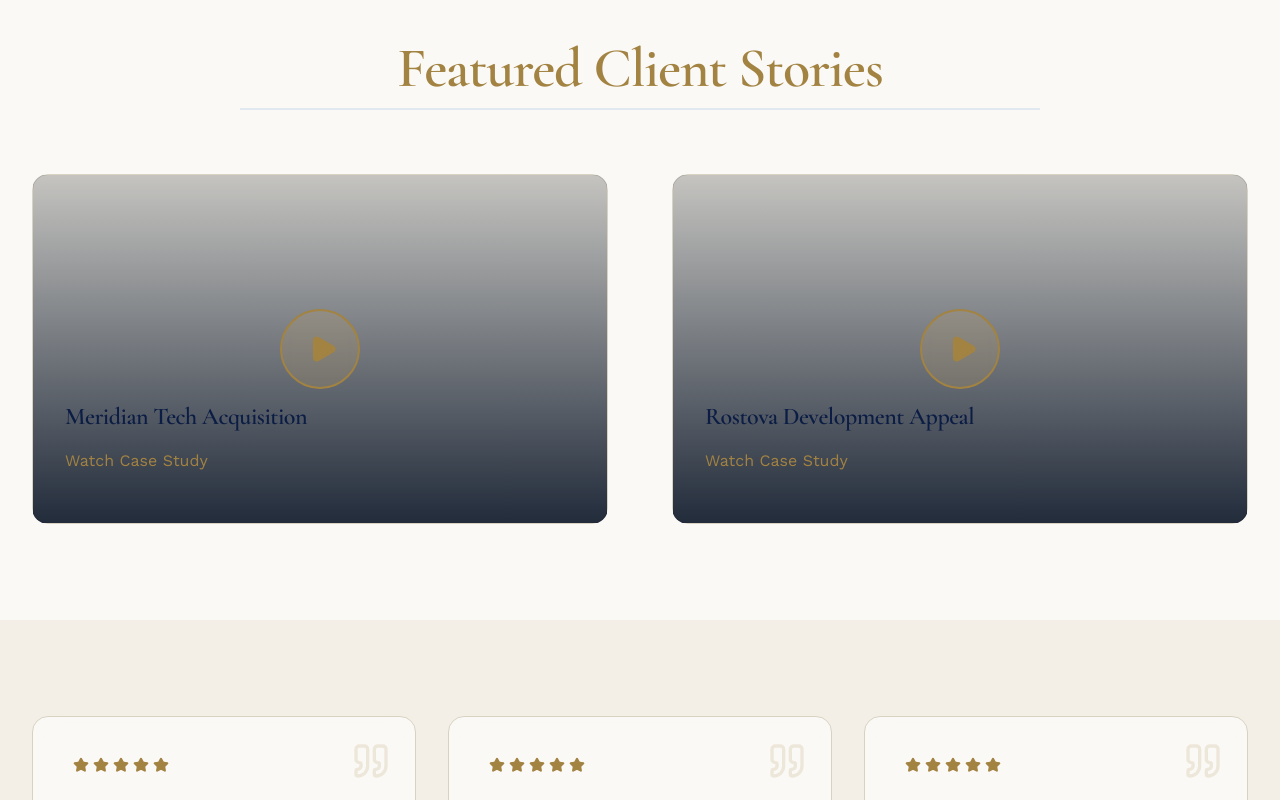
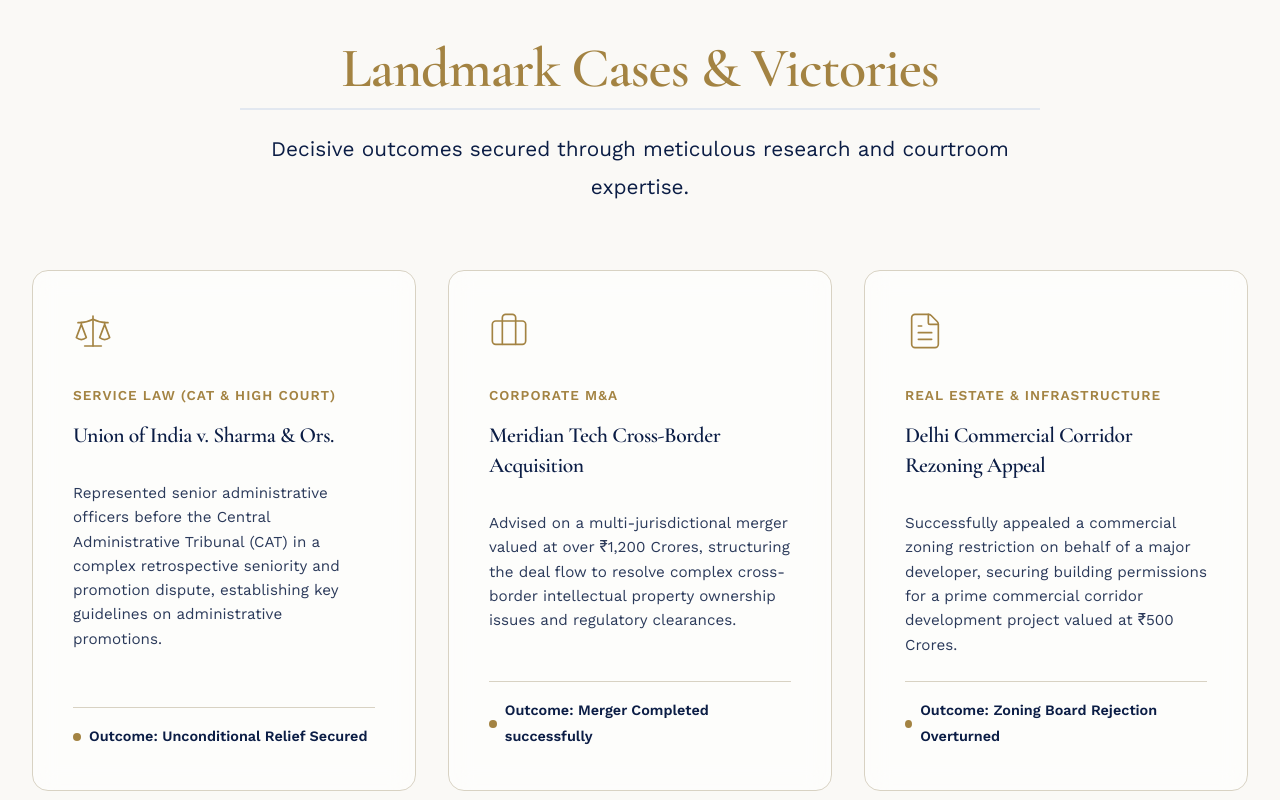
Before and after one commit to lawfirm-delhi/Lawfirm-Website, a React (Vite) app in the folder frontend/: page /testimonials in a window 1280 px wide. Shown: the part 460-1260 px from the top of the page. Built offline with nearby package versions, Linux system fonts and the light colour scheme; no server answers.

Commit message:
feat: replace Client Stories video section with Landmark Cases grid on Testimonials page

```diff
--- a/frontend/src/pages/LandingPages/Testimonials/Testimonials.jsx
+++ b/frontend/src/pages/LandingPages/Testimonials/Testimonials.jsx
@@ -1,6 +1,6 @@
 import React from 'react';
 import { motion } from 'framer-motion';
-import { Star, Play, Quote, Award } from 'lucide-react';
+import { Star, Play, Quote, Award, Scale, Briefcase, FileText } from 'lucide-react';
 import { Link } from 'react-router-dom';
 import PageWrapper from '../Shared/PageWrapper';
 import PageHero from '../Shared/PageHero';
@@ -53,6 +53,30 @@ export default function Testimonials() {
     { name: "Dr. Alistair Webb", role: "Chief of Surgery", practiceArea: "White Collar Defense", text: "Confidentiality and integrity were my highest priorities. NYATI handled my case with absolute discretion and secured an unconditional dismissal." }
   ];
 
+  const landmarkCases = [
+    {
+      title: "Union of India v. Sharma & Ors.",
+      category: "Service Law (CAT & High Court)",
+      description: "Represented senior administrative officers before the Central Administrative Tribunal (CAT) in a complex retrospective seniority and promotion dispute, establishing key guidelines on administrative promotions.",
+      outcome: "Unconditional Relief Secured",
+      icon: Scale
+    },
+    {
+      title: "Meridian Tech Cross-Border Acquisition",
+      category: "Corporate M&A",
+      description: "Advised on a multi-jurisdictional merger valued at over ₹1,200 Crores, structuring the deal flow to resolve complex cross-border intellectual property ownership issues and regulatory clearances.",
+      outcome: "Merger Completed successfully",
+      icon: Briefcase
+    },
+    {
+      title: "Delhi Commercial Corridor Rezoning Appeal",
+      category: "Real Estate & Infrastructure",
+      description: "Successfully appealed a commercial zoning restriction on behalf of a major developer, securing building permissions for a prime commercial corridor development project valued at ₹500 Crores.",
+      outcome: "Zoning Board Rejection Overturned",
+      icon: FileText
+    }
+  ];
+
   return (
     <PageWrapper title="Client Success Stories">
       <PageHero
@@ -60,32 +84,38 @@ export default function Testimonials() {
         subtitle="We measure our success not by the hours we bill, but by the decisive victories we secure for our clients."
       />
 
-      {/* Video Testimonials */}
+      {/* Landmark Cases */}
       <section className="landing-section">
         <div className="section-header">
-          <motion.h2 className="section-title" variants={fadeInUp} initial="initial" whileInView="whileInView">Featured Client Stories</motion.h2>
+          <motion.h2 className="section-title" variants={fadeInUp} initial="initial" whileInView="whileInView">Landmark Cases & Victories</motion.h2>
+          <motion.p className="section-subtitle" variants={fadeInUp} initial="initial" whileInView="whileInView">Decisive outcomes secured through meticulous research and courtroom expertise.</motion.p>
         </div>
-        <div className="grid-2">
-          {[1, 2].map((video) => (
+        <div className="grid-3">
+          {landmarkCases.map((caseItem, idx) => (
             <motion.div
-              key={video}
+              key={idx}
               variants={fadeInUp}
               initial="initial"
               whileInView="whileInView"
               viewport={{ once: true }}
-              style={{ position: 'relative', height: '350px', borderRadius: '16px', overflow: 'hidden', cursor: 'pointer' }}
-              whileHover={{ scale: 1.02 }}
+              className="premium-card"
+              style={{ display: 'flex', flexDirection: 'column', height: '100%' }}
             >
-              <div style={{ position: 'absolute', top: 0, left: 0, right: 0, bottom: 0, background: 'var(--bg-secondary)', border: '1px solid var(--border)', borderRadius: '16px' }}>
-                <div style={{ position: 'absolute', top: 0, left: 0, right: 0, bottom: 0, background: 'linear-gradient(to top, rgba(11,22,40,0.9), rgba(11,22,40,0.2))', display: 'flex', alignItems: 'center', justifyContent: 'center' }}>
-                  <div style={{ width: '80px', height: '80px', borderRadius: '50%', background: 'rgba(200,164,106,0.2)', display: 'flex', alignItems: 'center', justifyContent: 'center', border: '2px solid var(--primary-gold)', backdropFilter: 'blur(5px)', WebkitBackdropFilter: 'blur(5px)' }}>
-                    <Play fill="var(--primary-gold)" color="var(--primary-gold)" size={30} style={{ marginLeft: '5px' }} />
-                  </div>
-                </div>
-                <div style={{ position: 'absolute', bottom: '2rem', left: '2rem' }}>
-                  <h3 className="card-title " style={{ marginBottom: '0.2rem', color: 'var(--heading)' }}>{video === 1 ? 'Meridian Tech Acquisition' : 'Rostova Development Appeal'}</h3>
-                  <p style={{ color: 'var(--primary-gold)' }}>Watch Case Study</p>
-                </div>
+              <div className="card-icon" style={{ color: 'var(--primary-gold)', marginBottom: '1.5rem' }}>
+                <caseItem.icon size={40} strokeWidth={1} />
+              </div>
+              <span style={{ fontSize: '0.85rem', textTransform: 'uppercase', letterSpacing: '1px', color: 'var(--primary-gold)', fontWeight: 600, marginBottom: '0.75rem', display: 'block' }}>
+                {caseItem.category}
+              </span>
+              <h3 className="card-title" style={{ fontSize: '1.35rem', color: 'var(--heading)', marginBottom: '1rem', lineHeight: 1.4 }}>
+                {caseItem.title}
+              </h3>
+              <p className="card-text" style={{ flexGrow: 1, fontSize: '0.95rem', color: 'var(--body)', lineHeight: 1.6, marginBottom: '1.5rem' }}>
+                {caseItem.description}
+              </p>
+              <div style={{ paddingTop: '1rem', borderTop: '1px solid var(--border)', fontSize: '0.9rem', color: 'var(--heading)', fontWeight: 600, display: 'flex', alignItems: 'center', gap: '0.5rem' }}>
+                <span style={{ display: 'inline-block', width: '8px', height: '8px', borderRadius: '50%', backgroundColor: 'var(--primary-gold)' }}></span>
+                Outcome: {caseItem.outcome}
               </div>
             </motion.div>
           ))}
```
